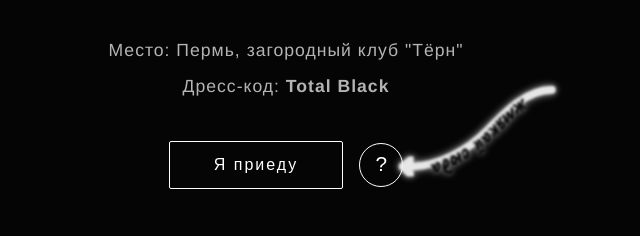
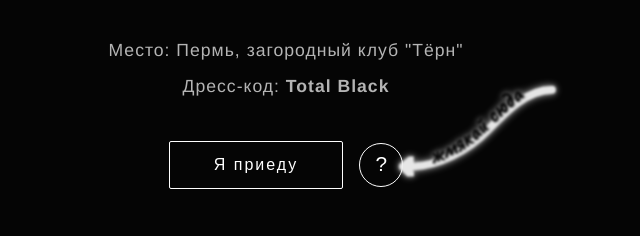
Before and after one commit to Crystos/wedding-invite, a website: page index.html in a window 1280 px wide. Shown: the part 564-800 px from the top of the page, 354-994 px from the left. Drawn offline with nearby package versions, Linux system fonts and the light colour scheme.

Commit message:
update branch

```diff
--- a/index.html
+++ b/index.html
@@ -253,18 +253,20 @@
       wrapper.innerHTML = `
         <svg class="chalk-arrow-svg" width="200" height="120" viewBox="0 0 200 120">
           <g class="chalk-hint-group chalk-effect">
-            <!-- Путь для стрелки и текста (определён один раз, используется дважды) -->
+            <!-- Путь для стрелки (справа налево) -->
             <defs>
               <path id="arrowCurve" d="M 175 20 C 150 20, 130 40, 110 60 C 90 80, 60 95, 35 95 L 25 95" />
+              <!-- Путь для текста (слева направо - обратное направление) -->
+              <path id="textCurve" d="M 25 95 L 35 95 C 60 95, 90 80, 110 60 C 130 40, 150 20, 175 20" />
             </defs>
 
             <!-- Стрелка: начинается справа сверху, изгибается вниз и указывает влево на кнопку -->
             <use href="#arrowCurve" class="chalk-arrow-path" />
             <path class="chalk-arrow-path" d="M 35 87 L 25 95 L 33 103" />
 
-            <!-- Текст вдоль кривой стрелки -->
+            <!-- Текст вдоль кривой стрелки (слева направо) -->
             <text class="chalk-text" style="font-size: 24px;">
-              <textPath href="#arrowCurve" startOffset="50%" text-anchor="middle" side="left">
+              <textPath href="#textCurve" startOffset="50%" text-anchor="middle" side="left">
                 жмякай сюда
               </textPath>
             </text>
```
Also changed, not shown: 1 other file.
